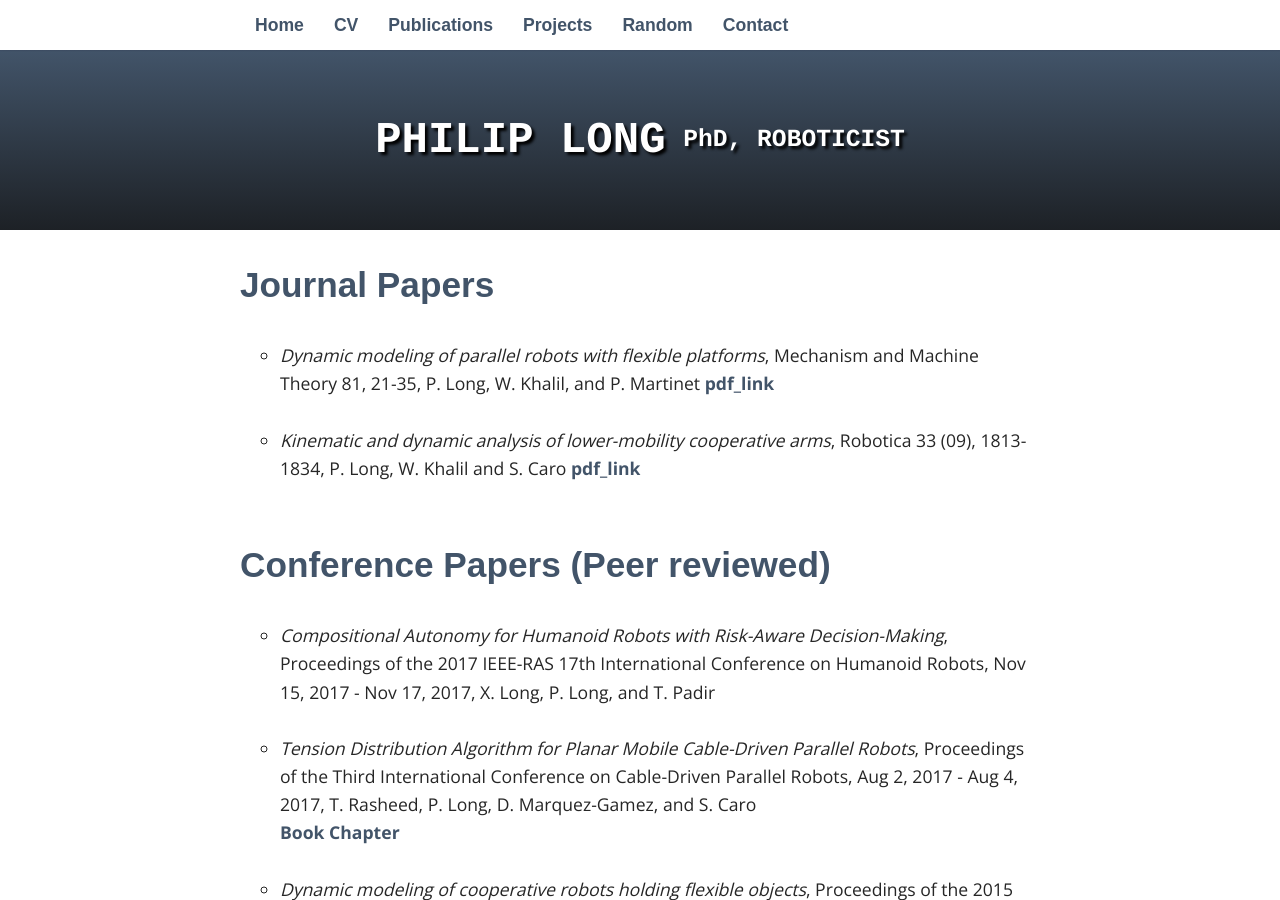
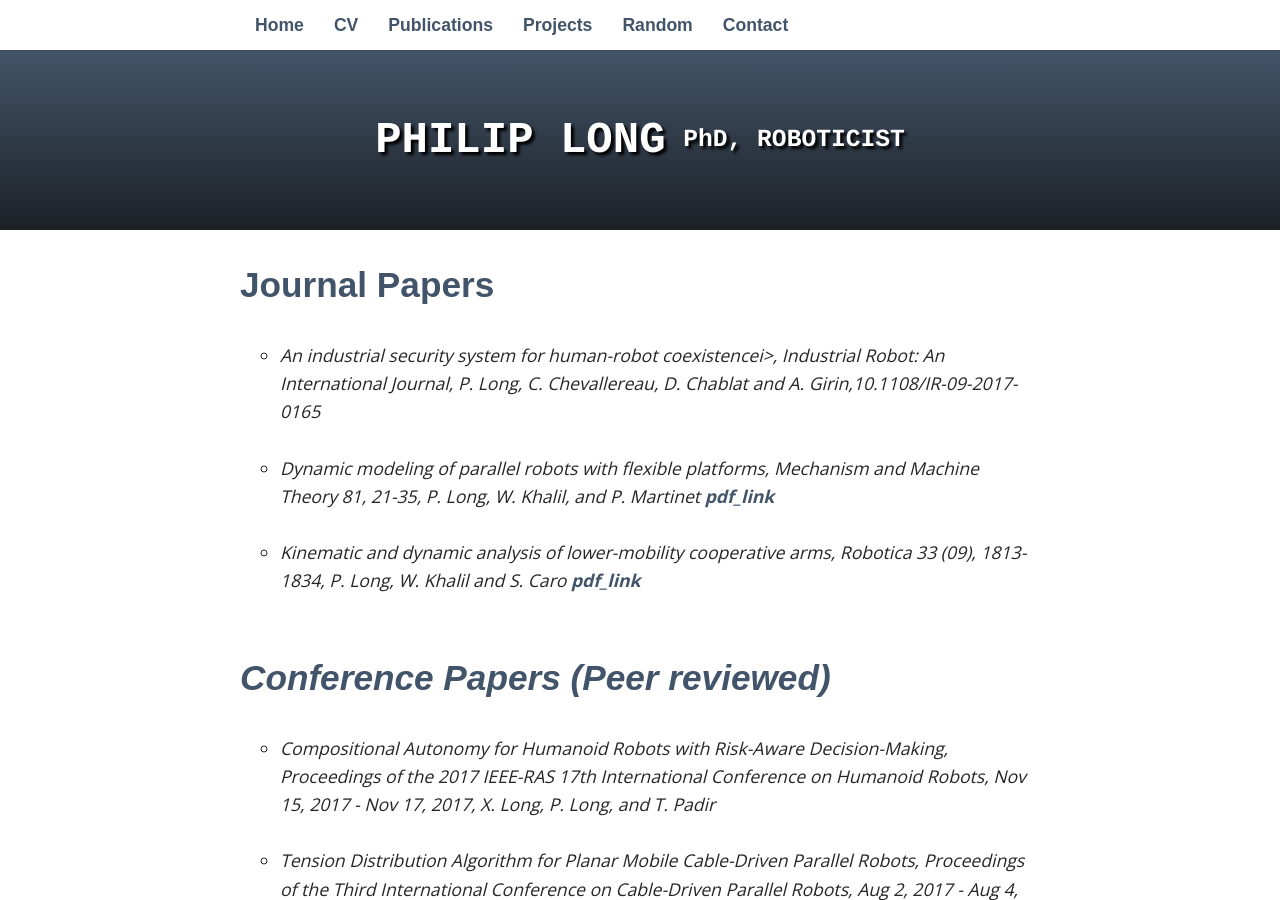
Before and after one commit to philip-long/philip-long.github.io, a Jekyll site: the page built from publications/index.html, in a window 1280 px wide and 900 px high. Built offline with Jekyll 4.4.1, drawn with Linux system fonts in a browser that asks for light colours; some web fonts are replaced.

Commit message:
Added industrial robot

```diff
--- a/publications/index.html
+++ b/publications/index.html
@@ -11,10 +11,21 @@ title: Publications
 
 
 <ul style="list-style-type:circle">
-<li> <i>Dynamic modeling of parallel robots with flexible platforms</i>, Mechanism and Machine Theory 81, 21-35, P. Long, W. Khalil, and P. Martinet
+
+
+    <li>
+        <i>An industrial security system for human-robot coexistencei>, Industrial Robot: An International Journal, P. Long, C. Chevallereau, D. Chablat and A. Girin,10.1108/IR-09-2017-0165
+    </li>
+    <br>
+
+  <li> <i>Dynamic modeling of parallel robots with flexible platforms</i>, Mechanism and Machine Theory 81, 21-35, P. Long, W. Khalil, and P. Martinet
     <a href="https://www.researchgate.net/profile/Philip_Long2/publication/263893839_Dynamic_modeling_of_parallel_robots_with_flexible_platforms/links/53d8a3110cf2631430c32dfe.pdf"> pdf_link</a>
     </li>
-    <br>
+
+
+  <br>
+
+
     <li>
         <i>Kinematic and dynamic analysis of lower-mobility cooperative arms</i>, Robotica 33 (09), 1813-1834, P. Long, W. Khalil and S. Caro
         <a href="https://hal.archives-ouvertes.fr/hal-01084563/document"> pdf_link</a>
```
